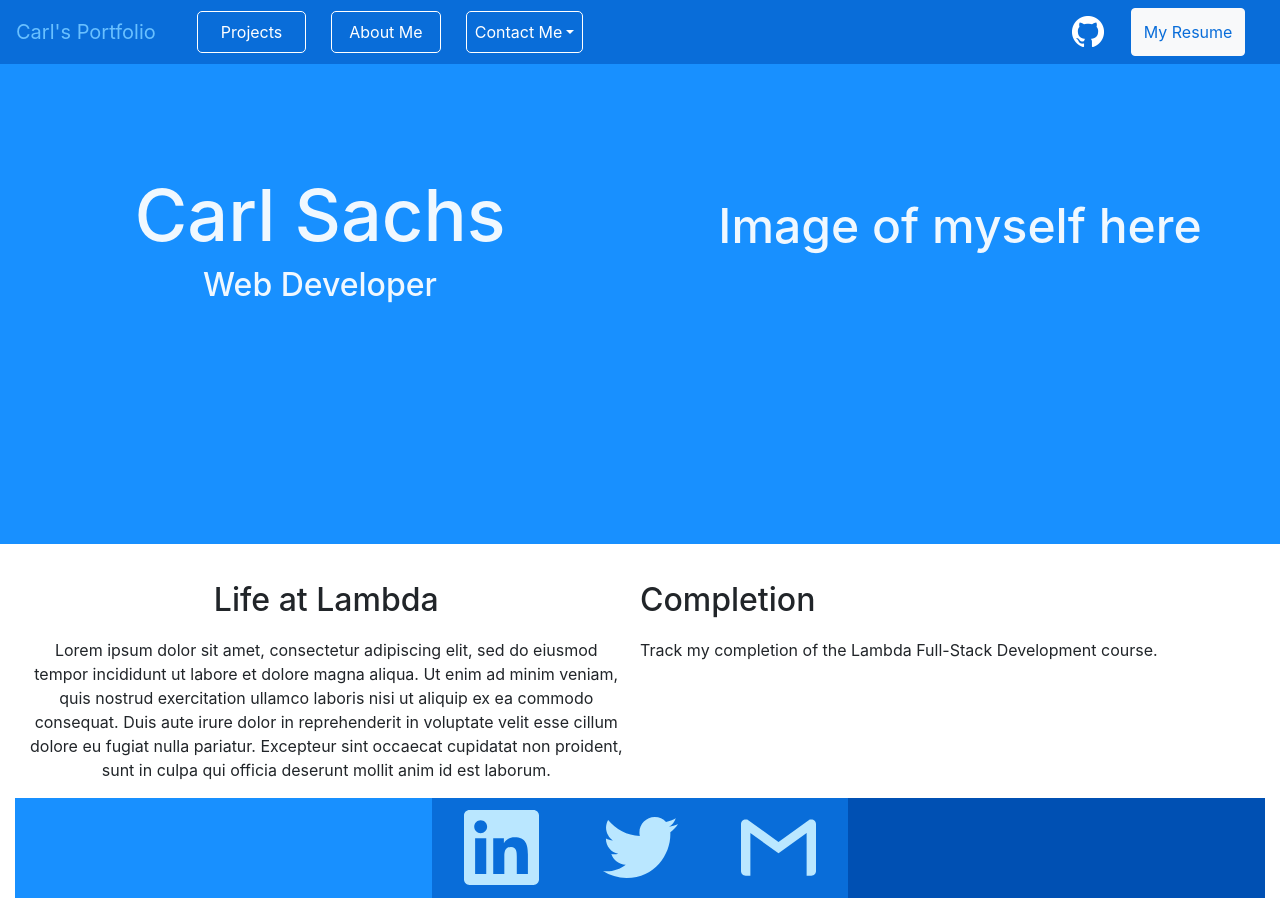
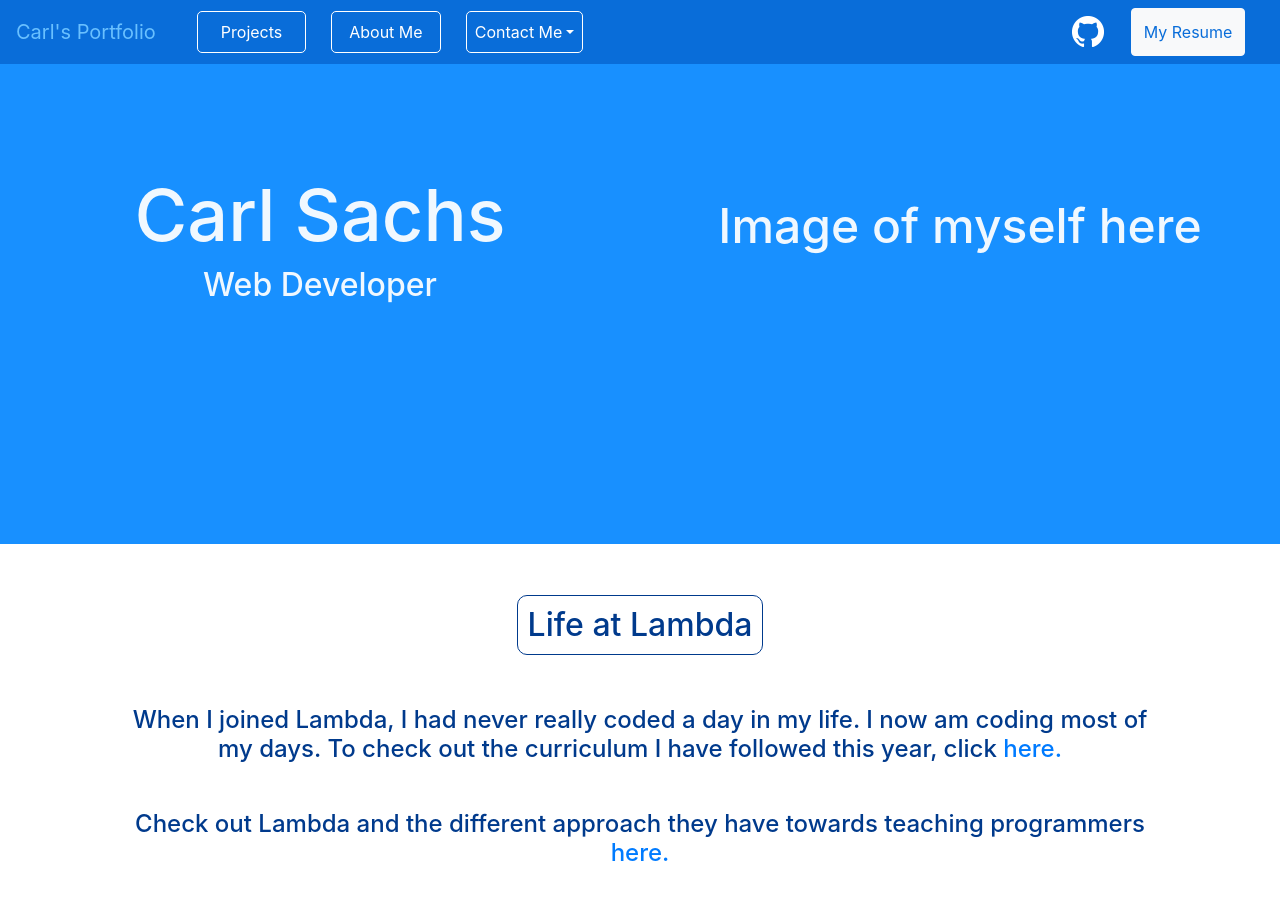
Before and after one commit to carlsachs/BootstrapPort, a React (Create React App) app in the folder portfolio/: page /about in a window 1280 px wide. Shown: the top 912 px of the page. Built offline with nearby package versions, Linux system fonts and the light colour scheme.

Commit message:
more progress on about first section/lambda

```diff
--- a/portfolio/src/components/About.css
+++ b/portfolio/src/components/About.css
@@ -3,7 +3,7 @@
     flex-flow: row nowrap;
     justify-content: space-evenly;
     margin-top: 3.5%;
-    margin-bottom: 3%;
+    margin-bottom: 2%;
     background-color: #1890ff;
     height: 500px;
 }
@@ -37,20 +37,36 @@
 .track {
     padding-left: 1%;
     padding-right: 1%;
-}
-
-.left-track {
     text-align: center;
 }
 
-.left-track h2 {
+.titlediv {
+    justify-content: center;
+}
+
+#life-title-id {
+    margin-top: 2%;
+    text-decoration: none;
+    color: #003a8c;
+    border: 1px solid #003a8c;
+    padding: 10px;
+    border-radius: 10px;
+    text-align: center;
+    margin-bottom: 4%;
+}
+
+.lambda-top {
+    color: #003a8c;
+    text-align: center;
+    padding-right: 10%;
+    padding-left: 10%;
     margin-bottom: 3%;
 }
 
-.right-track {
+.lambda-bottom {
+    color: #003a8c;
     text-align: center;
-}
-
-.right-track h2 {
+    padding-right: 10%;
+    padding-left: 10%;
     margin-bottom: 3%;
 }
--- a/portfolio/src/components/About.js
+++ b/portfolio/src/components/About.js
@@ -1,11 +1,11 @@
 import React from "react";
+import { Link } from "react-router-dom";
 
-//import css and bootstrap
+//import css and bootstrap/styling libraries
 import Container from "react-bootstrap/Container";
 import Row from "react-bootstrap/Row";
 import Col from "react-bootstrap/Col";
-import ProgressBar from "react-bootstrap/ProgressBar";
-
+import { Flip, Fade, Slide } from "react-reveal";
 
 import "./About.css";
 
@@ -36,19 +36,20 @@ const About = () => {
                    <h2 style={{textAlign: "center", color: "aliceblue", fontSize: "3rem" }}>Image of myself here</h2>
                 </Col>
             </Row>
-            <Row className="track">
-                <Col className="left-track">
-                    <h2>Life at Lambda</h2>
-                    <p>Lorem ipsum dolor sit amet, consectetur adipiscing elit, sed do eiusmod tempor incididunt ut labore et dolore magna aliqua. Ut enim ad minim veniam, quis nostrud exercitation ullamco laboris nisi ut aliquip ex ea commodo consequat. Duis aute irure dolor in reprehenderit in voluptate velit esse cillum dolore eu fugiat nulla pariatur. Excepteur sint occaecat cupidatat non proident, sunt in culpa qui officia deserunt mollit anim id est laborum.</p>
-                </Col>
-                <Col className="right-track">
-                <Row>
-                    <h2>Completion</h2>
+            <Flip bottom>
+            <Row className="titlediv">
+
+                    <h2 id="life-title-id">Life at Lambda</h2>
+
+            </Row>
+            </Flip>
+            <Row>
+                <Row className="lambda-top">
+                    <h4>When I joined Lambda, I had never really coded a day in my life.  I now am coding most of my days.  To check out the curriculum I have followed this year, click <Link to="">here.</Link></h4>
                 </Row>
-                <Row>
-                <p>Track my completion of the Lambda Full-Stack Development course.</p>
+                <Row className="lambda-bottom">
+                    <h4>Check out Lambda and the different approach they have towards teaching programmers <Link to="https://lambdaschool.com/">here.</Link></h4>
                 </Row>
-                </Col>
             </Row>
             <Footer />
         </Container>
--- a/portfolio/src/components/Footer.css
+++ b/portfolio/src/components/Footer.css
@@ -28,7 +28,7 @@
 
 .linkcon:hover {
     opacity: 0.4;
-    transition: 1s;
+    transition: .5s;
 }
 
 .twit {
@@ -45,7 +45,7 @@
 
 .twitcon:hover {
     opacity: 0.4;
-    transition: 1s;
+    transition: .5s;
 }
 
 .gmail {
@@ -62,5 +62,5 @@
 
 .gmail-icon:hover {
     opacity: 0.4;
-    transition: 1s;
+    transition: .5s;
 }
--- a/portfolio/src/components/Footer.js
+++ b/portfolio/src/components/Footer.js
@@ -18,17 +18,17 @@ const Footer = () => {
                     <Row className="social">
                         <Col className="linked">
                             <div className="linkcon" onClick={()=> window.open("https://www.linkedin.com/in/carl-sachs/", "_blank")}>
-                                <svg fill="#bae7ff" role="img" viewBox="0 0 24 24" xmlns="http://www.w3.org/2000/svg"><title>LinkedIn icon</title><path d="M20.447 20.452h-3.554v-5.569c0-1.328-.027-3.037-1.852-3.037-1.853 0-2.136 1.445-2.136 2.939v5.667H9.351V9h3.414v1.561h.046c.477-.9 1.637-1.85 3.37-1.85 3.601 0 4.267 2.37 4.267 5.455v6.286zM5.337 7.433c-1.144 0-2.063-.926-2.063-2.065 0-1.138.92-2.063 2.063-2.063 1.14 0 2.064.925 2.064 2.063 0 1.139-.925 2.065-2.064 2.065zm1.782 13.019H3.555V9h3.564v11.452zM22.225 0H1.771C.792 0 0 .774 0 1.729v20.542C0 23.227.792 24 1.771 24h20.451C23.2 24 24 23.227 24 22.271V1.729C24 .774 23.2 0 22.222 0h.003z"/></svg>
+                                <svg fill="white" role="img" viewBox="0 0 24 24" xmlns="http://www.w3.org/2000/svg"><title>LinkedIn icon</title><path d="M20.447 20.452h-3.554v-5.569c0-1.328-.027-3.037-1.852-3.037-1.853 0-2.136 1.445-2.136 2.939v5.667H9.351V9h3.414v1.561h.046c.477-.9 1.637-1.85 3.37-1.85 3.601 0 4.267 2.37 4.267 5.455v6.286zM5.337 7.433c-1.144 0-2.063-.926-2.063-2.065 0-1.138.92-2.063 2.063-2.063 1.14 0 2.064.925 2.064 2.063 0 1.139-.925 2.065-2.064 2.065zm1.782 13.019H3.555V9h3.564v11.452zM22.225 0H1.771C.792 0 0 .774 0 1.729v20.542C0 23.227.792 24 1.771 24h20.451C23.2 24 24 23.227 24 22.271V1.729C24 .774 23.2 0 22.222 0h.003z"/></svg>
                             </div>
                         </Col>
                         <Col className="twit">
                             <div className="twitcon" onClick={()=> window.open("https://www.twitter.com/CarltonSachs", "_blank")}>
-                                <svg fill="#bae7ff" role="img" viewBox="0 0 24 24" xmlns="http://www.w3.org/2000/svg"><title>Twitter icon</title><path d="M23.954 4.569c-.885.389-1.83.654-2.825.775 1.014-.611 1.794-1.574 2.163-2.723-.951.555-2.005.959-3.127 1.184-.896-.959-2.173-1.559-3.591-1.559-2.717 0-4.92 2.203-4.92 4.917 0 .39.045.765.127 1.124C7.691 8.094 4.066 6.13 1.64 3.161c-.427.722-.666 1.561-.666 2.475 0 1.71.87 3.213 2.188 4.096-.807-.026-1.566-.248-2.228-.616v.061c0 2.385 1.693 4.374 3.946 4.827-.413.111-.849.171-1.296.171-.314 0-.615-.03-.916-.086.631 1.953 2.445 3.377 4.604 3.417-1.68 1.319-3.809 2.105-6.102 2.105-.39 0-.779-.023-1.17-.067 2.189 1.394 4.768 2.209 7.557 2.209 9.054 0 13.999-7.496 13.999-13.986 0-.209 0-.42-.015-.63.961-.689 1.8-1.56 2.46-2.548l-.047-.02z"/></svg>
+                                <svg fill="white" role="img" viewBox="0 0 24 24" xmlns="http://www.w3.org/2000/svg"><title>Twitter icon</title><path d="M23.954 4.569c-.885.389-1.83.654-2.825.775 1.014-.611 1.794-1.574 2.163-2.723-.951.555-2.005.959-3.127 1.184-.896-.959-2.173-1.559-3.591-1.559-2.717 0-4.92 2.203-4.92 4.917 0 .39.045.765.127 1.124C7.691 8.094 4.066 6.13 1.64 3.161c-.427.722-.666 1.561-.666 2.475 0 1.71.87 3.213 2.188 4.096-.807-.026-1.566-.248-2.228-.616v.061c0 2.385 1.693 4.374 3.946 4.827-.413.111-.849.171-1.296.171-.314 0-.615-.03-.916-.086.631 1.953 2.445 3.377 4.604 3.417-1.68 1.319-3.809 2.105-6.102 2.105-.39 0-.779-.023-1.17-.067 2.189 1.394 4.768 2.209 7.557 2.209 9.054 0 13.999-7.496 13.999-13.986 0-.209 0-.42-.015-.63.961-.689 1.8-1.56 2.46-2.548l-.047-.02z"/></svg>
                             </div>
                         </Col>
                         <Col className="gmail">
                             <div className="gmail-icon" onClick={()=> window.open("https://mail.google.com/mail/?view=cm&fs=1&to=sachscarl@gmail.com&su=Inquiry&body=Thank you for taking the time to send me a message.  I will get back to you promptly!", "_blank")}>
-                                <svg fill="#bae7ff" role="img" viewBox="0 0 24 24" xmlns="http://www.w3.org/2000/svg"><title>Gmail icon</title><path d="M24 4.5v15c0 .85-.65 1.5-1.5 1.5H21V7.387l-9 6.463-9-6.463V21H1.5C.649 21 0 20.35 0 19.5v-15c0-.425.162-.8.431-1.068C.7 3.16 1.076 3 1.5 3H2l10 7.25L22 3h.5c.425 0 .8.162 1.069.432.27.268.431.643.431 1.068z"/></svg>
+                                <svg fill="white" role="img" viewBox="0 0 24 24" xmlns="http://www.w3.org/2000/svg"><title>Gmail icon</title><path d="M24 4.5v15c0 .85-.65 1.5-1.5 1.5H21V7.387l-9 6.463-9-6.463V21H1.5C.649 21 0 20.35 0 19.5v-15c0-.425.162-.8.431-1.068C.7 3.16 1.076 3 1.5 3H2l10 7.25L22 3h.5c.425 0 .8.162 1.069.432.27.268.431.643.431 1.068z"/></svg>
                             </div>
                         </Col>
                     </Row>
```
